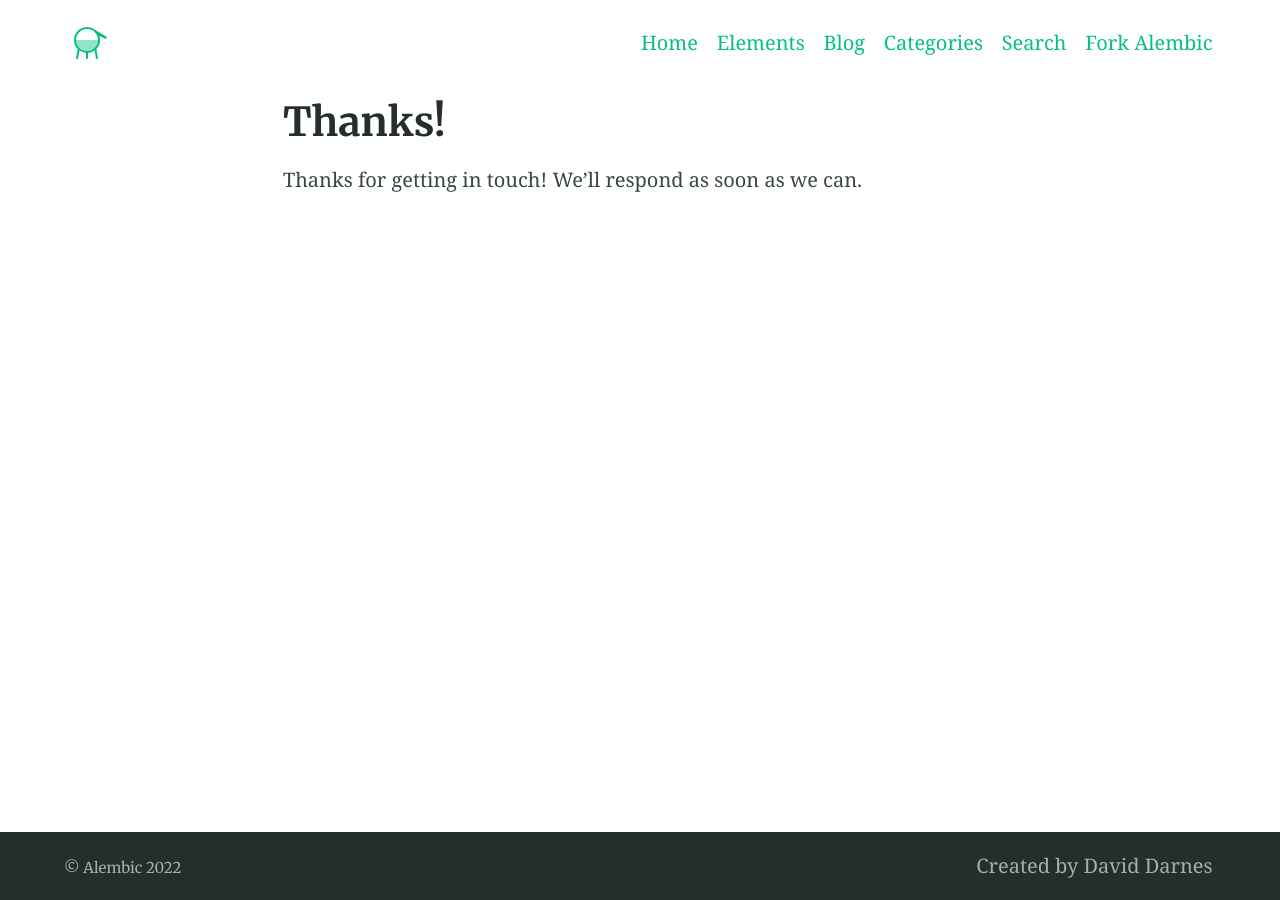
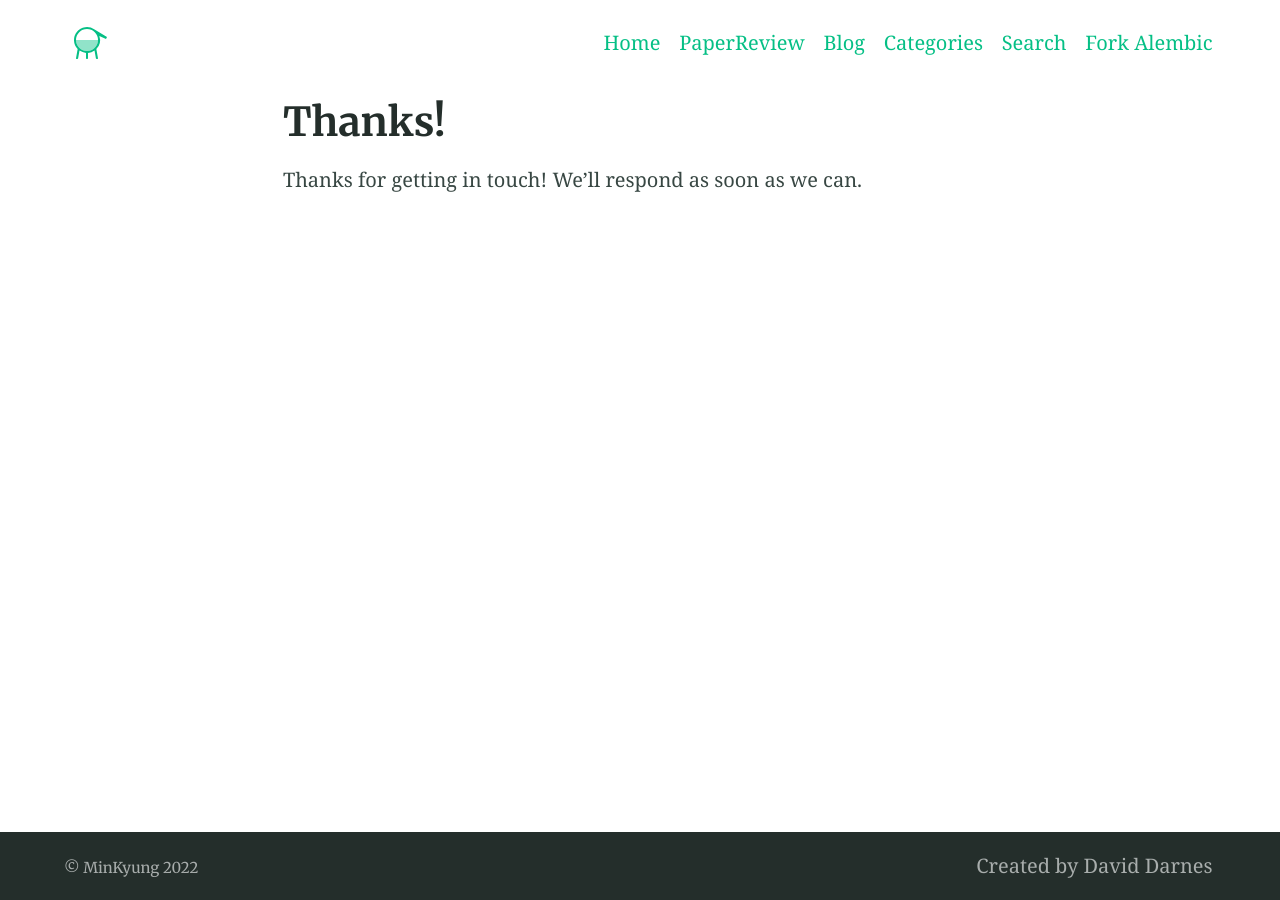
Before and after one commit to minkyung0114/minkyung0114.github.io, a Jekyll site: the page built from thanks.md, in a window 1280 px wide. Built offline with Jekyll 4.4.1, drawn with Linux system fonts in a browser that asks for light colours.

Commit message:
Update _config.yml

```diff
--- a/_config.yml
+++ b/_config.yml
@@ -35,19 +35,17 @@ plugins:
 - jemoji
 
 # 3. Gem settings
-paginate: 2 # jekyll-paginate > items per page
+paginate: 10 # jekyll-paginate > items per page
 paginate_path: blog/page:num # jekyll-paginate > blog page
 jekyll-mentions: https://twitter.com # jekyll-mentions > service used when @replying
 twitter:
-  username: DavidDarnes # jekyll-seo-tag > Owners twitter username
-author: DavidDarnes # jekyll-seo-tag > default author
+  username:  # jekyll-seo-tag > Owners twitter username
+author: Minkyung Kim # jekyll-seo-tag > default author
 social: # jekyll-seo-tag > social overrides
-  name: David Darnes # jekyll-seo-tag > real name
+  name: Minkyung Kim # jekyll-seo-tag > real name
   links:  # jekyll-seo-tag > social aliases (sameAs)
-    - https://twitter.com/DavidDarnes
-    - https://www.facebook.com/daviddarnes
-    - https://www.linkedin.com/in/daviddarnes
-    - https://github.com/daviddarnes
+
+    - https://minkyung0114.github.io
 # markdown: CommonMark # Markdown parse settings, CommonMark performs slightly better an others in build time
 # commonmark:
   # options: ["SMART", "FOOTNOTES"]
@@ -93,13 +91,13 @@ defaults:
 # 7. Site settings
 encoding: utf-8 # Make sure the encoding is right
 lang: en-GB # Set the site language
-title: "Alembic" # Site name or title, also used in jekyll-seo-tag
+title: "MinKyung" # Site name or title, also used in jekyll-seo-tag
 logo: "/assets/logos/logo.svg" # Site logo, also used in jekyll-seo-tag
 description: "Alembic is a starting point for Jekyll projects. Rather than starting from scratch, this boilerplate is designed to get the ball rolling immediately" # Site description and default description, also used in jekyll-seo-tag
 url: "https://alembic.darn.es" # Site url, also used in jekyll-seo-tag
 baseurl: ""
 repo: "https://github.com/daviddarnes/alembic"
-email: "me@daviddarnes.com"
+email: "minkyung0114@naver.com"
 # disqus: "alembic-1" # Blog post comments, uncomment the option and set the site ID from your Disqus account
 # date_format: "%-d %B %Y" # Blog post date formatting using placeholder formatting
 # google_analytics: ""
@@ -123,7 +121,7 @@ favicons: # Favicons are also used in the manifest file. Syntax is 'size: path'
 navigation_header:
 - title: Home
   url: /
-- title: Elements
+- title: PaperReview
   url: /elements/
 - title: Blog
   url: /blog/
```
